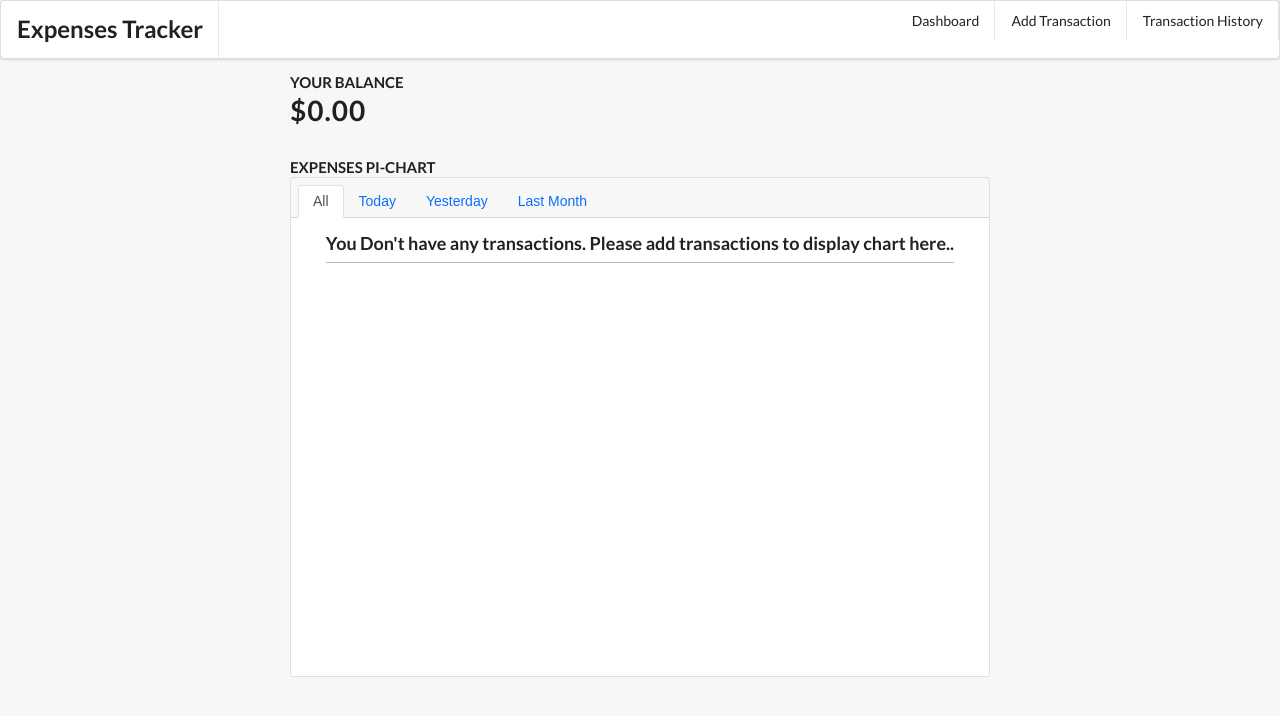
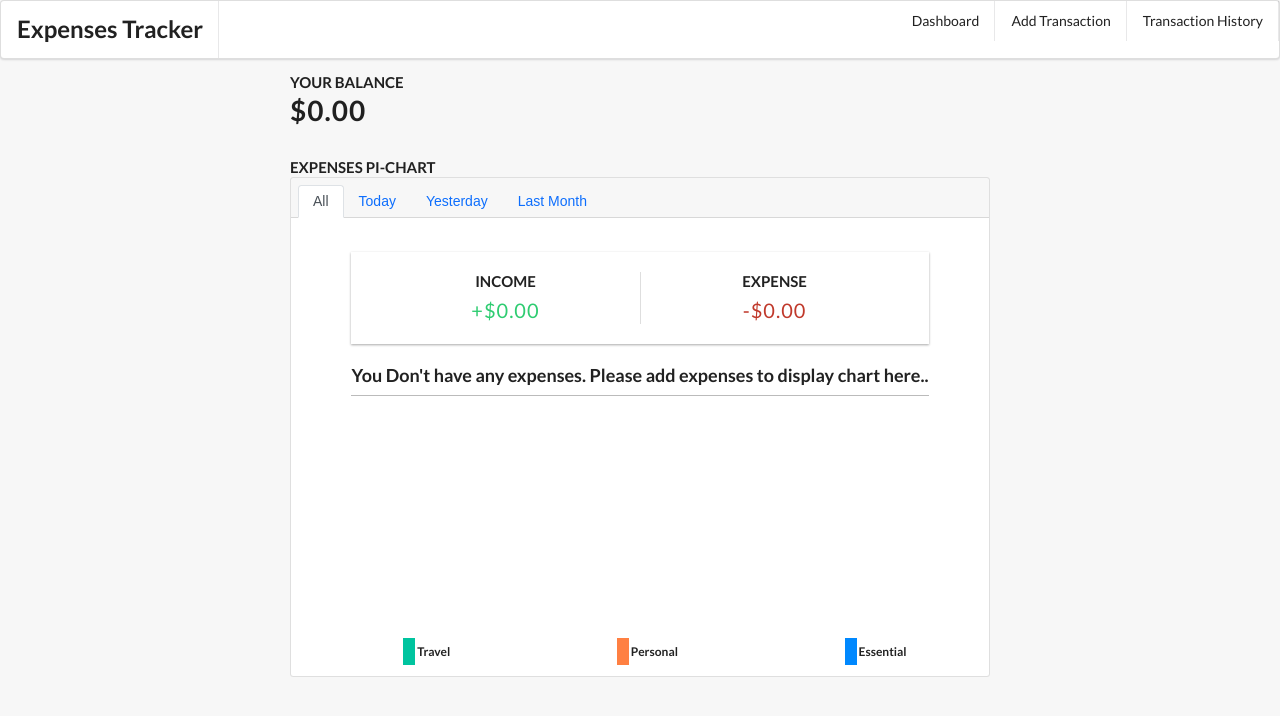
Before and after one commit to Chanilvarma/expenses-tracker, a React (Create React App) app: page / in a window 1280 px wide. Shown: the top 716 px of the page. Built offline with nearby package versions, Linux system fonts and the light colour scheme.

Commit message:
second commit

```diff
--- a/src/App.css
+++ b/src/App.css
@@ -172,10 +172,15 @@ select {
     float: right;
 }
 
+
 .color-box {
     display: flex;
     justify-content: center;
     justify-content: space-around;
+    list-style: none;
+    text-transform: capitalize;
+    font-size: 12px;
+    font-weight: bold;
 }
 
 .box {
@@ -206,12 +211,3 @@ select {
 .card-body {
     margin: 0 auto;
 }
-
-.expenses-list {
-    display: flex;
-    list-style: none;
-    justify-content: space-between;
-    text-transform: capitalize;
-    font-size: 12px;
-    font-weight: bold;
-}
--- a/src/components/pi-charts/Chart.jsx
+++ b/src/components/pi-charts/Chart.jsx
@@ -19,10 +19,6 @@ const Chart = ({ groupArrays }) => {
 
     return (
         <div>
-            {
-                groupArrays.length === 0 ?
-                    (<h3>You Don't have any transactions. Please add transactions to display chart here..</h3>) : (
-                        <>
             <div className="inc-exp-container">
                 <div>
                     <h4>Income</h4>
@@ -33,6 +29,10 @@ const Chart = ({ groupArrays }) => {
                     <p className="money minus">-${expense}</p>
                 </div>
             </div>
+            {
+                groupArrays.length === 0 ?
+                    (<h3>You Don't have any expenses. Please add expenses to display chart here..</h3>) : (
+                        <>
                             <PieChart width={300} height={200}>
                                 <Pie
                                     className='pie-style'
@@ -51,12 +51,6 @@ const Chart = ({ groupArrays }) => {
                                 </Pie>
                                 <Tooltip />
                             </PieChart>
-                            <hr />
-                            <ul className='expenses-list'>
-                                <li><span className=' box green-box'></span>Travel: ${groupArrays[1].total}</li>
-                                <li><span className=' box orange-box'></span>Personal: ${groupArrays[2].total}</li>
-                                <li><span className=' box blue-box'></span>Essential : ${groupArrays[0].total}</li>
-                            </ul>
                         </>
                     )
             }
--- a/src/components/pi-charts/ChartCard.jsx
+++ b/src/components/pi-charts/ChartCard.jsx
@@ -3,6 +3,7 @@ import Chart from './Chart'
 import TodayChart from './TodayChart'
 import YesterdayChart from './YesterdayChart'
 import LastMonthChart from './LastMonthChart'
+import ChartDesc from './ChartDesc'
 
 
 const ChartCard = ({ groupArrays, dateGroupArrays, PlusGroupArrays, plusdateGroupArrays }) => {
@@ -39,7 +40,9 @@ const ChartCard = ({ groupArrays, dateGroupArrays, PlusGroupArrays, plusdateGrou
                 {active === 'yesterday' && <YesterdayChart groupArrays={dateGroupArrays} plusdateGroupArrays={plusdateGroupArrays} />}
                 {active === 'lastmonth' && <LastMonthChart groupArrays={groupArrays} PlusGroupArrays={PlusGroupArrays} />}
             </div>
-
+            <div className="card-foter">
+                <ChartDesc />
+            </div>
         </div>
     )
 }
--- /dev/null
+++ b/src/components/pi-charts/ChartDesc.jsx
@@ -0,0 +1,14 @@
+import React from 'react'
+
+const ChartDesc = () => {
+    return (
+
+        <ul className='color-box'>
+            <li><span className=' box green-box'></span>Travel</li>
+            <li><span className=' box orange-box'></span>Personal</li>
+            <li><span className=' box blue-box'></span>Essential </li>
+        </ul>
+
+    )
+}
+export default ChartDesc
--- a/src/components/pi-charts/LastMonthChart.jsx
+++ b/src/components/pi-charts/LastMonthChart.jsx
@@ -94,12 +94,6 @@ const LastMonthChart = ({ groupArrays, PlusGroupArrays }) => {
                             </Pie>
                             <Tooltip />
                         </PieChart>
-                        <hr />
-                        <ul className='expenses-list'>
-                            <li><span className=' box green-box'></span>Travel: ${newGroupArrays[0].total}</li>
-                            <li><span className=' box orange-box'></span>Personal: ${newGroupArrays[2].total}</li>
-                            <li><span className=' box blue-box'></span>Essential : ${newGroupArrays[1].total}</li>
-                        </ul>
                     </>)
             }
 
--- a/src/components/pi-charts/TodayChart.jsx
+++ b/src/components/pi-charts/TodayChart.jsx
@@ -50,6 +50,7 @@ const TodayChart = ({ groupArrays, plusdateGroupArrays }) => {
     return (
         <div>
 
+
             {
                 groupArrays[0] === undefined ? (<h3>You don't have any transactions on {today}</h3>) : (<>
                     {
@@ -67,7 +68,6 @@ const TodayChart = ({ groupArrays, plusdateGroupArrays }) => {
                                         <p className="money minus">-${expense}</p>
                                     </div>
                                 </div>
-
                                 <PieChart width={300} height={200}>
                                     <Pie
                                         className='pie-style'
@@ -86,18 +86,6 @@ const TodayChart = ({ groupArrays, plusdateGroupArrays }) => {
                                     </Pie>
                                     <Tooltip content={groupArrays[0].items[0].category} />
                                 </PieChart>
-                                <hr />
-                                <ul className='expenses-list'>
-                                    <li><span className=' box green-box'></span>
-                                        Travel: {categoryGroupArrays[0] === undefined ? '$0' : `$ ${categoryGroupArrays[1].total}`}
-                                    </li>
-                                    <li><span className=' box orange-box'></span>
-                                        Personal:{categoryGroupArrays[2] === undefined ? '$0' : `$ ${categoryGroupArrays[2].total}`}
-                                    </li>
-                                    <li><span className=' box blue-box'></span>
-                                        Essential : {categoryGroupArrays[1] === undefined ? '$0' : `$ ${categoryGroupArrays[0].total}`}
-                                    </li>
-                                </ul>
                             </>
                         ) : (<h3> You don't have any transactions on {today}</h3>)
                     }
```
Lines whose indentation alone changed are shown as unchanged.
